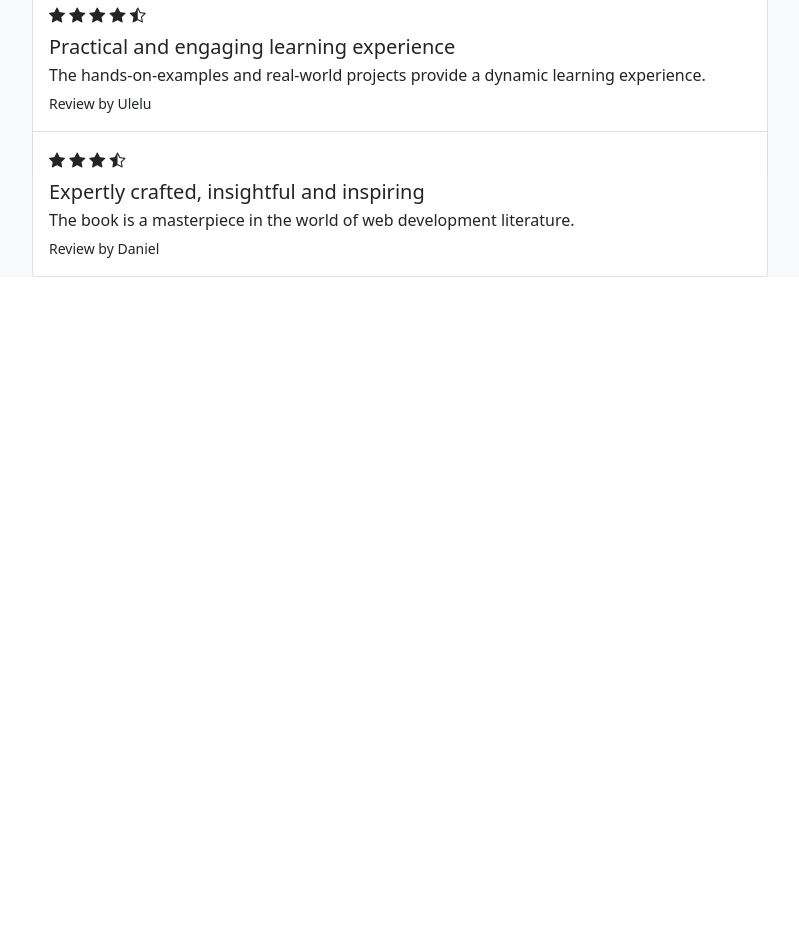
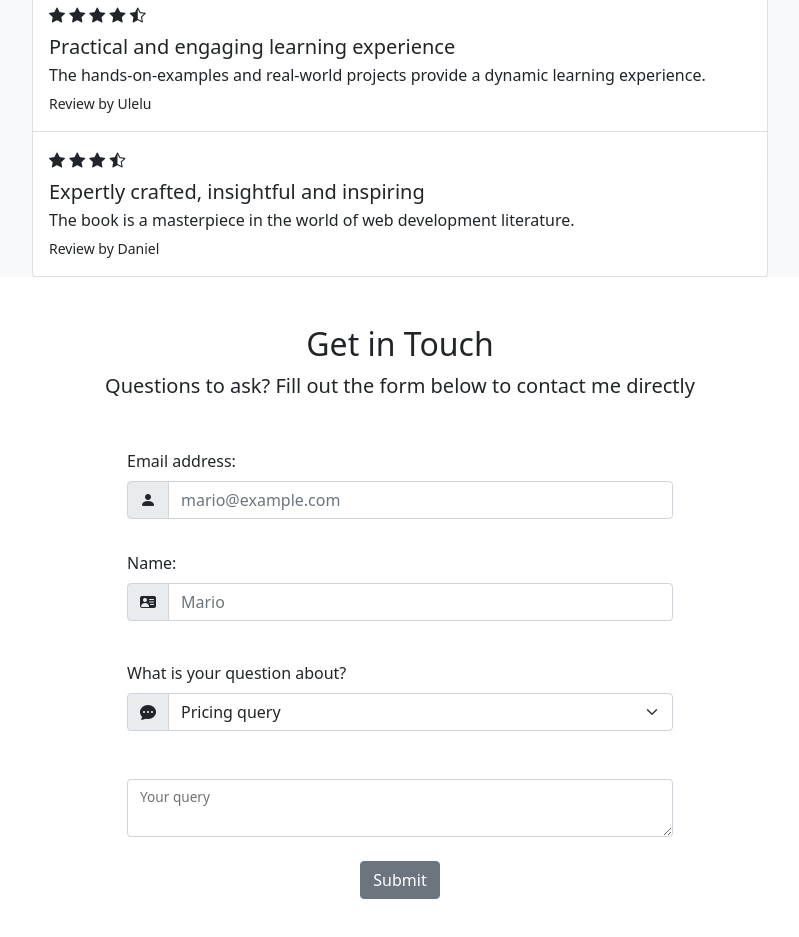
Before and after one commit to danielulelu/book-review, a plain HTML site: page index.html in a window 1280 px wide. Shown: the part 2365-3302 px from the top of the page, without its empty margins (240-1039 px from the left). Before the commit the page ends 2690 px from the top, so only its background shows below. Drawn offline with nearby package versions, Linux system fonts and the light colour scheme.

Commit message:
added forms and bootstrap icons to the input fields

```diff
--- a/css/style.css
+++ b/css/style.css
@@ -5,3 +5,7 @@
 .section {
     padding: 60px 0;
 }
+
+textarea {
+    height: 100px;
+}
--- a/index.html
+++ b/index.html
@@ -416,7 +416,72 @@
       </div>
     </section>
 
-    <!--  -->
+    <!-- Contact form -->
+    <section id="contact">
+      <div class="container-lg">
+        <div class="text-center">
+          <h2>Get in Touch</h2>
+          <p class="lead">
+            Questions to ask? Fill out the form below to contact me directly
+          </p>
+        </div>
+
+        <div class="row justify-content-center my-5">
+          <div class="col-lg-6">
+            <form>
+              <label for="email" class="form-label">Email address:</label>
+              <div class="mb-4 input-group">
+                <span class="input-group-text">
+                  <i class="bi bi-person-fill"></i>
+                </span>
+                <input
+                  type="email"
+                  class="form-control"
+                  id="email"
+                  placeholder="mario@example.com"
+                />
+              </div>
+
+              <label for="name" class="form-label mt-2">Name:</label>
+              <div class="input-group mb-4">
+                <span class="input-group-text">
+                  <i class="bi bi-person-vcard-fill"></i>
+                </span>
+                <input
+                  type="text"
+                  class="form-control"
+                  id="name"
+                  placeholder="Mario"
+                />
+              </div>
+
+              <label for="subject" class="form-label mt-3"
+                >What is your question about?</label
+              >
+              <div class="input-group mb-4">
+                <span class="input-group-text">
+                  <i class="bi bi-chat-dots-fill"></i>
+                </span>
+                <select id="subject" class="form-select mt-">
+                  <option value="pricing" selected>Pricing query</option>
+                  <option value="content">Content query</option>
+                  <option value="other">Other query</option>
+                </select>
+              </div>
+
+              <div class="form-floating mb-4 mt-5">
+                <textarea id="query" class="form-control"></textarea>
+                <label for="query" class="form-label">Your query</label>
+              </div>
+
+              <div class="mb-4 text-center">
+                <button type="submit" class="btn btn-secondary">Submit</button>
+              </div>
+            </form>
+          </div>
+        </div>
+      </div>
+    </section>
 
     <script
       src="https://cdn.jsdelivr.net/npm/bootstrap@5.0.2/dist/js/bootstrap.bundle.min.js"
```
